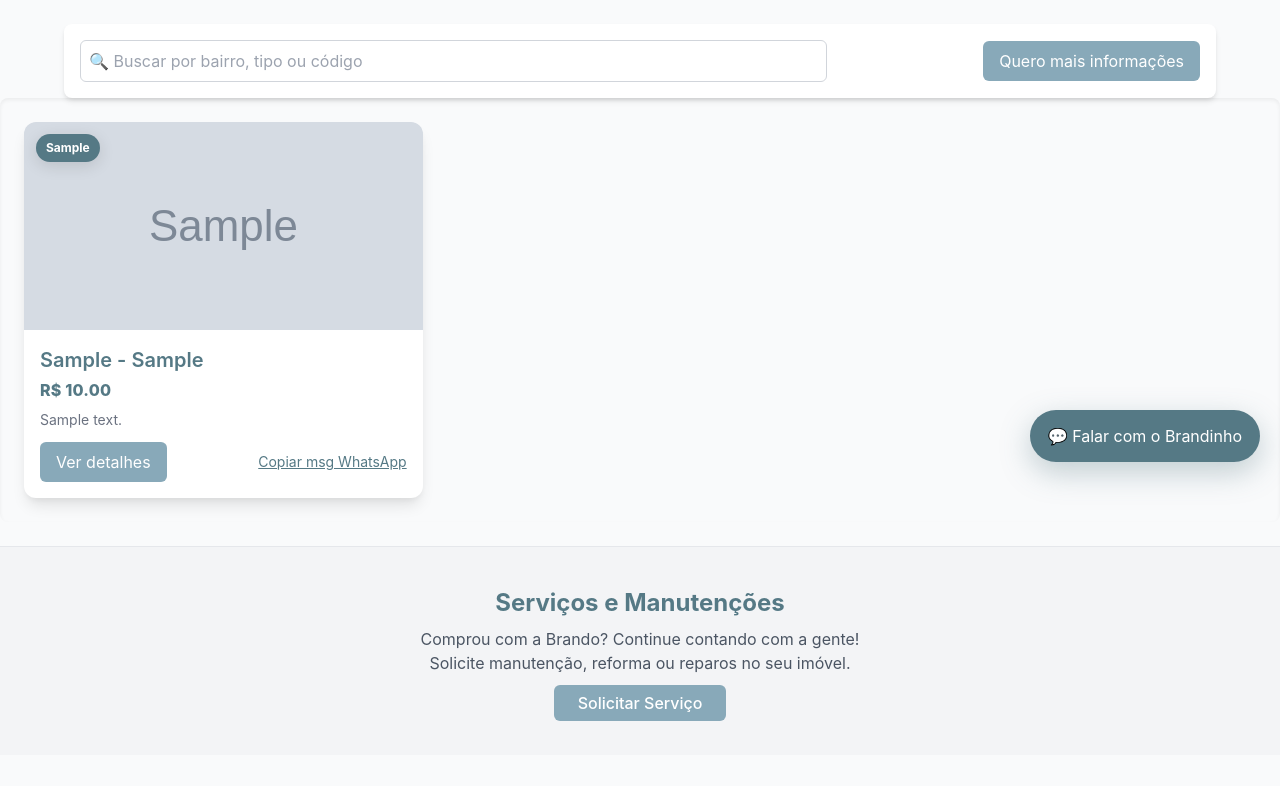
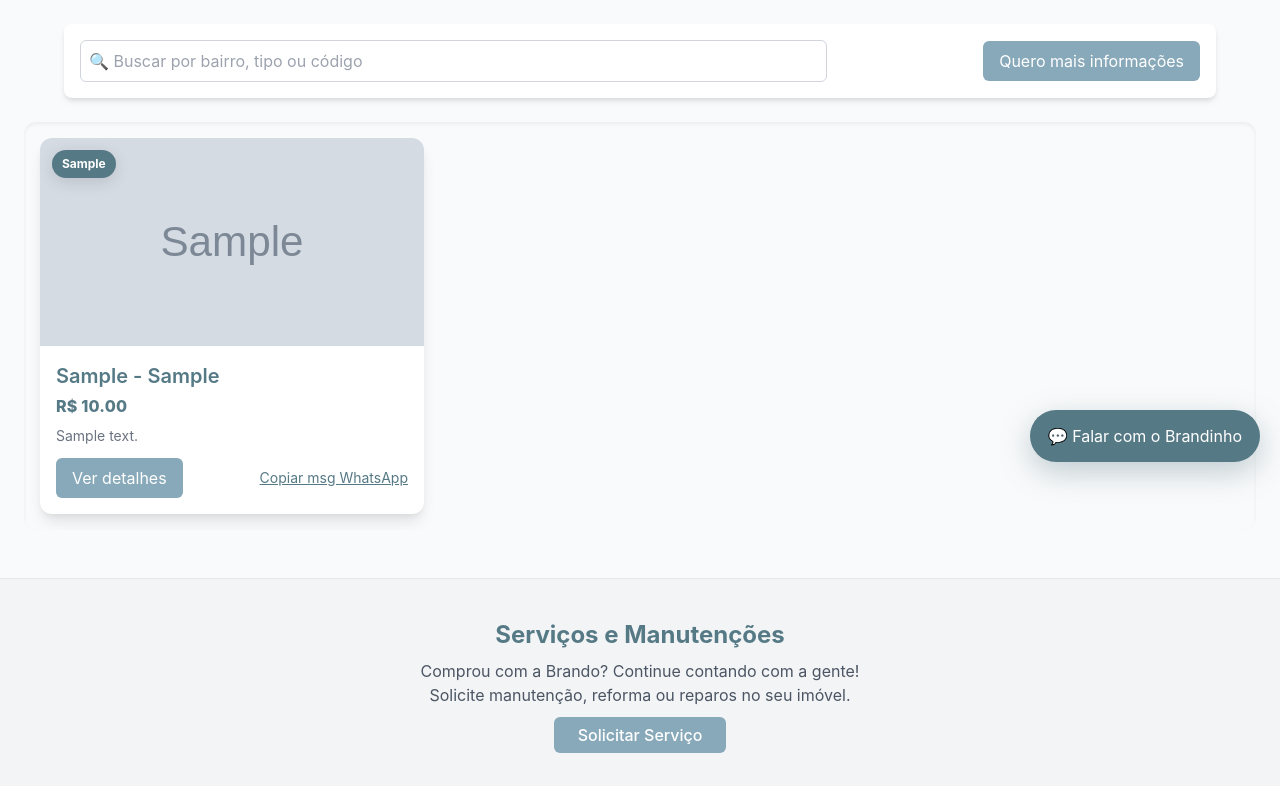
Before and after one commit to WilsonNous/brando-imoveis, a Flask app: template templates/index.html in a window 1280 px wide. Shown: the part 318-1104 px from the top of the page. Run offline with Flask 3, Linux system fonts and the light colour scheme; the template is opened without the code that fills it: values that come from a table or form of the project are taken from there, others are empty; tables that the repository leaves empty hold one stand-in row (values such as "Sample post"); grey boxes marked "Sample" are stand-in pictures.

Commit message:
Update index.html

```diff
--- a/templates/index.html
+++ b/templates/index.html
@@ -8,13 +8,16 @@
   <meta name="description" content="Brando Imóveis | CRECI 61150 | Rua Intendente Antônio Damasco, 2330 - Ratones / Florianópolis. Encontre casas, apartamentos e imóveis com propósito." />
   <meta name="author" content="Brando Imóveis - CRECI 61150 | Desenvolvido por Nous Tecnologia" />
 
+  <!-- Tailwind + CSS principal -->
   <link href="https://cdn.jsdelivr.net/npm/tailwindcss@2.2.19/dist/tailwind.min.css" rel="stylesheet" />
   <link href="/static/css/main.css" rel="stylesheet" />
 </head>
 
 <body class="bg-gray-50 text-gray-800">
 
+  <!-- ===================================================== -->
   <!-- HEADER -->
+  <!-- ===================================================== -->
   <header class="text-white shadow bg-[color:var(--brand-blue)]">
     <div class="max-w-7xl mx-auto flex justify-between items-center p-4">
       <div class="flex items-center gap-3">
@@ -29,33 +32,48 @@
     </div>
   </header>
 
+  <!-- ===================================================== -->
   <!-- BANNER PRINCIPAL -->
+  <!-- ===================================================== -->
   <section class="banner text-center py-20 overflow-hidden relative text-white">
-    <img src="https://images.unsplash.com/photo-1600607687920-4e3a3a29cb36?auto=format&fit=crop&w=1500&q=80" alt="" class="absolute inset-0 w-full h-full object-cover opacity-25">
+    <img src="https://images.unsplash.com/photo-1600607687920-4e3a3a29cb36?auto=format&fit=crop&w=1500&q=80"
+         alt="Banner Brando Imóveis"
+         class="absolute inset-0 w-full h-full object-cover opacity-25">
     <div class="banner-content relative z-10">
       <h2 class="text-3xl md:text-5xl font-bold mb-2">Encontre o imóvel ideal</h2>
       <p class="text-lg md:text-xl opacity-95">E conte com a Brando também depois da compra 💙</p>
     </div>
   </section>
 
+  <!-- ===================================================== -->
   <!-- BARRA DE BUSCA -->
+  <!-- ===================================================== -->
   <section class="bg-white shadow-md p-4 mt-6 max-w-6xl mx-auto rounded-lg flex flex-col md:flex-row justify-between items-center gap-2">
-    <input id="search-input" type="text" placeholder="🔍 Buscar por bairro, tipo ou código" class="w-full md:w-2/3 border border-gray-300 p-2 rounded-md">
-    <a href="/contato" class="w-full md:w-auto text-center bg-[color:var(--brand-blue)] text-white px-4 py-2 rounded-md hover:bg-[color:var(--brand-blue-700)] transition">
+    <input id="search-input" type="text"
+           placeholder="🔍 Buscar por bairro, tipo ou código"
+           class="w-full md:w-2/3 border border-gray-300 p-2 rounded-md">
+    <a href="/contato"
+       class="w-full md:w-auto text-center bg-[color:var(--brand-blue)] text-white px-4 py-2 rounded-md hover:bg-[color:var(--brand-blue-700)] transition">
       Quero mais informações
     </a>
   </section>
 
-  <!-- LISTAGEM DE IMÓVEIS (com rolagem interna) -->
-  <section class="max-w-7xl mx-auto grid sm:grid-cols-2 md:grid-cols-3 gap-6 p-6
-                  overflow-y-auto max-h-[80vh] scroll-smooth pr-3 shadow-inner rounded-lg bg-white/40 backdrop-blur-sm">
+  <!-- ===================================================== -->
+  <!-- LISTAGEM DE IMÓVEIS (BLOCO ROLÁVEL) -->
+  <!-- ===================================================== -->
+  <section class="max-w-7xl mx-auto p-6">
+    <!-- Container com rolagem fixa -->
+    <div class="h-[75vh] overflow-y-auto scroll-smooth rounded-xl shadow-inner bg-white/60 backdrop-blur-sm p-4">
+      <div class="grid sm:grid-cols-2 md:grid-cols-3 gap-6">
         {% for i in imoveis %}
         <div class="card bg-white shadow-lg rounded-xl overflow-hidden hover:shadow-2xl transition transform hover:-translate-y-1"
              data-card
              data-search="{{ (i.tipo ~ ' ' ~ i.bairro ~ ' ' ~ i.codigo ~ ' R$ ' ~ i.valor)|lower }}">
           <div class="relative">
             <span class="badge bg-[color:var(--brand-blue)] text-white absolute top-3 left-3 px-3 py-1 text-xs font-semibold rounded-full shadow">{{ i.tipo }}</span>
-        <img src="{{ i.imagem or 'https://picsum.photos/800/600?blur=1' }}" class="w-full h-52 object-cover" alt="Imagem do imóvel {{ i.codigo }}">
+            <img src="{{ i.imagem or 'https://picsum.photos/800/600?blur=1' }}"
+                 class="w-full h-52 object-cover"
+                 alt="Imagem do imóvel {{ i.codigo }}">
           </div>
           <div class="p-4">
             <h3 class="text-xl font-semibold text-[color:var(--brand-blue)] mb-1">{{ i.tipo }} - {{ i.bairro }}</h3>
@@ -63,28 +81,49 @@
             <p class="text-sm text-gray-500 mb-3">{{ (i.descricao or '')[:110] }}{% if i.descricao and i.descricao|length > 110 %}...{% endif %}</p>
             <div class="flex items-center justify-between">
               <a href="/imovel/{{ i.id }}" class="inline-block bg-[color:var(--brand-blue)] text-white px-4 py-2 rounded-md hover:bg-[color:var(--brand-blue-700)] transition">Ver detalhes</a>
-          <button class="text-sm underline text-[color:var(--brand-blue)]" data-whats="Olá! Tenho interesse no imóvel código {{ i.codigo }}.">Copiar msg WhatsApp</button>
+              <button class="text-sm underline text-[color:var(--brand-blue)]"
+                      data-whats="Olá! Tenho interesse no imóvel código {{ i.codigo }}.">Copiar msg WhatsApp</button>
             </div>
           </div>
         </div>
         {% endfor %}
+      </div>
+    </div>
   </section>
 
+  <!-- ===================================================== -->
   <!-- SEÇÃO DE SERVIÇOS -->
+  <!-- ===================================================== -->
   <section class="bg-gray-100 text-center py-10 mt-6 border-t border-gray-200">
     <h2 class="text-2xl font-bold text-[color:var(--brand-blue)] mb-2">Serviços e Manutenções</h2>
-    <p class="text-gray-600 mb-4">Comprou com a Brando? Continue contando com a gente!<br>Solicite manutenção, reforma ou reparos no seu imóvel.</p>
-    <a href="/servicos" class="bg-[color:var(--brand-blue)] text-white px-6 py-2 rounded-md hover:bg-[color:var(--brand-blue-700)] transition font-medium">Solicitar Serviço</a>
+    <p class="text-gray-600 mb-4">
+      Comprou com a Brando? Continue contando com a gente!<br>
+      Solicite manutenção, reforma ou reparos no seu imóvel.
+    </p>
+    <a href="/servicos"
+       class="bg-[color:var(--brand-blue)] text-white px-6 py-2 rounded-md hover:bg-[color:var(--brand-blue-700)] transition font-medium">
+       Solicitar Serviço
+    </a>
   </section>
 
+  <!-- ===================================================== -->
   <!-- RODAPÉ -->
+  <!-- ===================================================== -->
   <footer class="text-white text-center py-6 mt-10 bg-[color:var(--brand-blue)]">
     <p class="text-sm mb-1">📍 Rua Intendente Antônio Damasco, 2330 - Ratones / Florianópolis</p>
-    <p class="text-sm italic mb-2">“Consagre ao Senhor tudo o que você faz, e os seus planos serão bem-sucedidos.”<br><span class="opacity-80">Provérbios 16:3</span></p>
-    <p class="text-xs opacity-90">© 2025 Brando Imóveis | CRECI 61150<br>Desenvolvido por <span class="font-semibold">Nous Tecnologia</span></p>
+    <p class="text-sm italic mb-2">
+      “Consagre ao Senhor tudo o que você faz, e os seus planos serão bem-sucedidos.”<br>
+      <span class="opacity-80">Provérbios 16:3</span>
+    </p>
+    <p class="text-xs opacity-90">
+      © 2025 Brando Imóveis | CRECI 61150<br>
+      Desenvolvido por <span class="font-semibold">Nous Tecnologia</span>
+    </p>
   </footer>
 
-  <!-- BRANDINHO -->
+  <!-- ===================================================== -->
+  <!-- BRANDINHO (Assistente) -->
+  <!-- ===================================================== -->
   <button id="brandinho-toggle">💬 Falar com o Brandinho</button>
   <div id="brandinho-box" aria-live="polite">
     <div id="brandinho-header">
@@ -101,6 +140,7 @@
     </div>
   </div>
 
+  <!-- Toast e JS -->
   <div class="toast"></div>
   <script src="/static/js/script.js"></script>
 </body>
```
Lines whose indentation alone changed are shown as unchanged.
